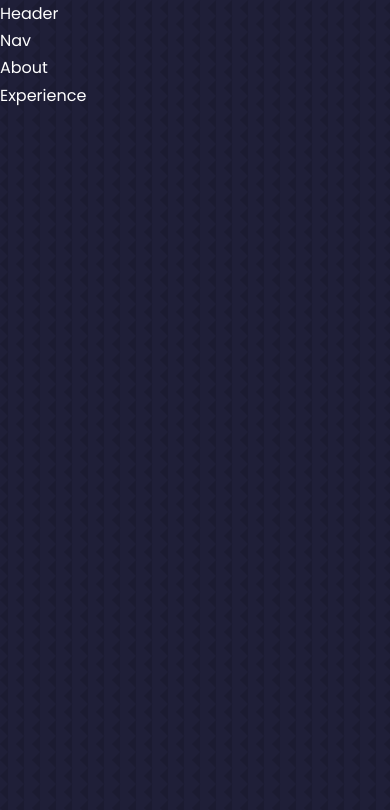
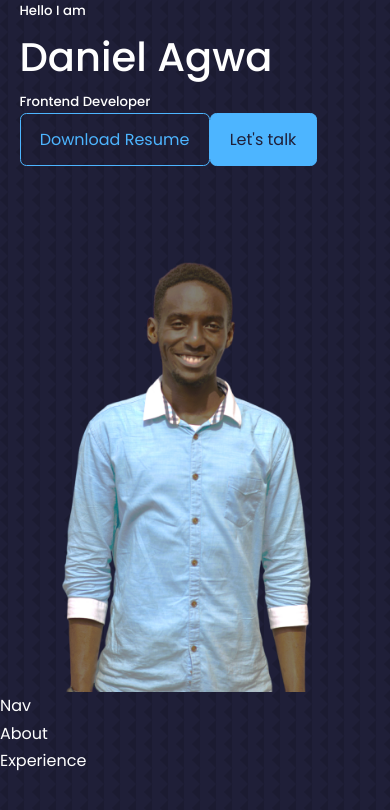
Before and after one commit to agwadan/agwa, a React (Vite) app: page / in a window 390 px wide. Shown: the top 810 px of the page. Built offline with nearby package versions, Linux system fonts and the light colour scheme.

Commit message:
Add Name and image to header component

```diff
--- /dev/null
+++ b/src/components/CTA.jsx
@@ -0,0 +1,13 @@
+import React from 'react';
+import Resume from '../../assets/Resume_Daniel_Agwa.pdf';
+
+const CTA = () => {
+  return (
+    <div className="cta">
+      <a href={Resume} download className='btn'>Download Resume</a>
+      <a href='#contact' className='btn btn-primary'>Let's talk</a>
+    </div>
+  )
+}
+
+export default CTA;
--- a/src/components/header/index.jsx
+++ b/src/components/header/index.jsx
@@ -1,8 +1,20 @@
-import React from 'react'
+import React from 'react';
+import CTA from '../CTA';
+import ProfileImg from '../../../assets/images/profile.png'
 
 const Header = () => {
   return (
-    <div>Header</div>
+    <header>
+      <div className="container header__container">
+        <h5>Hello I am</h5>
+        <h1>Daniel Agwa</h1>
+        <h5>Frontend Developer</h5>
+        <CTA />
+        <div className="profile-img">
+          <img src={ProfileImg} alt="" />
+        </div>
+      </div>
+    </header>
   )
 }
 
--- a/src/index.css
+++ b/src/index.css
@@ -116,3 +116,14 @@ img {
   width: 100%;
   object-fit: cover;
 }
+
+/* ----------------------- MEDIA QUERIES ---------------------- */
+@media screen and (max-width: 600px) {
+  .container {
+    width: var(--container-width-sm);
+  }
+
+  section>h2 {
+    margin-bottom: 2rem;
+  }
+}
```
Also changed, not shown: 1 other file (tests, documents, lock files or other folders).
